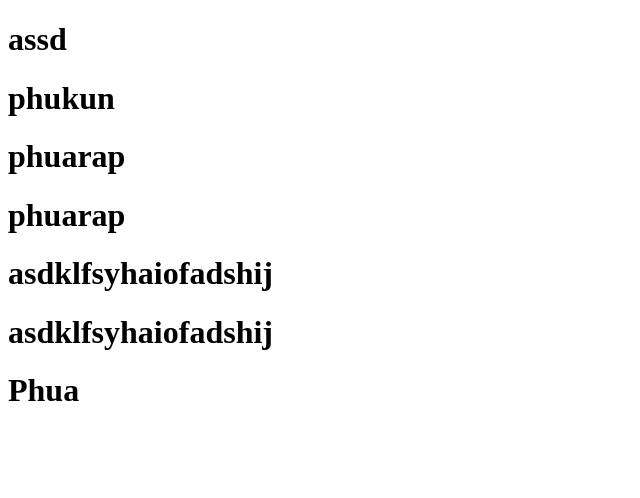
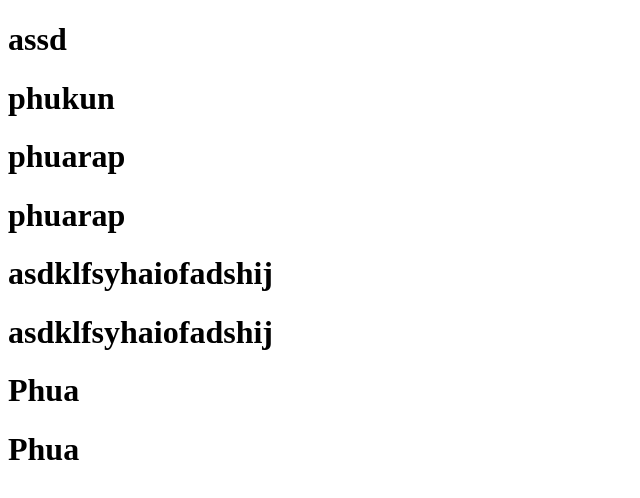
Before and after one commit to nguyenphuAlaba/phunguyen, a plain HTML site: page phuui.html in a window 1280 px wide. Shown: the whole page, without its empty margins (0-640 px from the left). Drawn offline with Linux system fonts and the light colour scheme.

Commit message:
Update phuui.html

```diff
--- a/phuui.html
+++ b/phuui.html
@@ -14,5 +14,6 @@
     <h1>asdklfsyhaiofadshij</h1>
     <h1>asdklfsyhaiofadshij</h1>
     <h1>Phua</h1>
+     <h1>Phua</h1>
 </body>
 </html>
```
